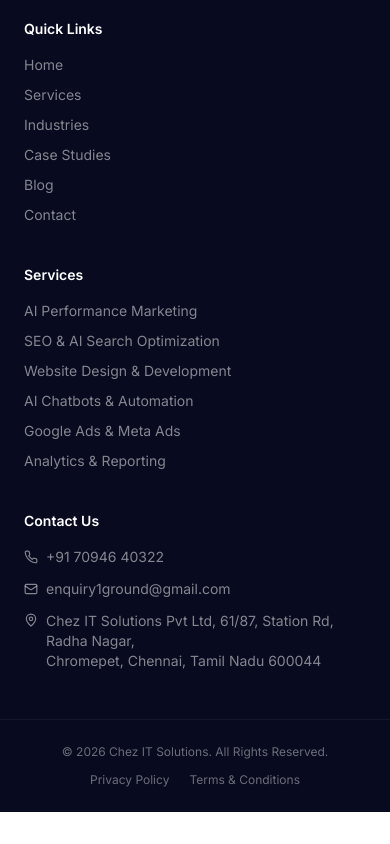
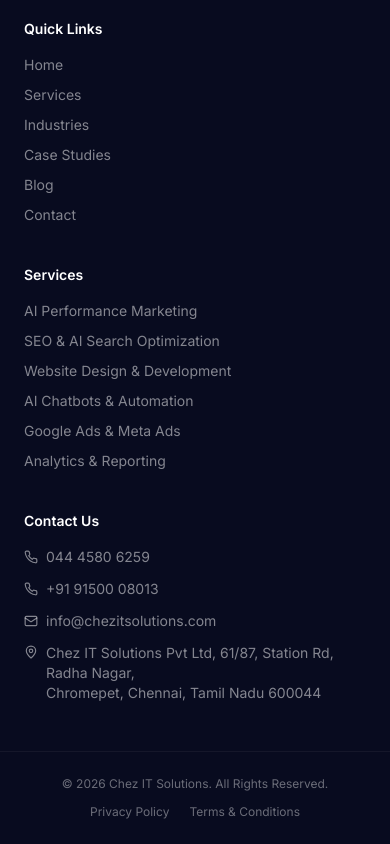
Before and after one commit to R-Asha19/chez-it-solutions-landpage, a React (Vite) app in the folder client/: page / in a window 390 px wide. Shown: the part 6288-7132 px from the top of the page. Before the commit the page ends 7100 px from the top, so only its background shows below. Built offline with nearby package versions, Linux system fonts and the light colour scheme; no server answers.

Commit message:
Add second phone number to footer

```diff
--- a/client/src/components/Footer.jsx
+++ b/client/src/components/Footer.jsx
@@ -24,18 +24,20 @@
 // clean placeholder root links so the "Connect" buttons don't break.
 // Swap each `href` for the real profile URL as soon as you have it.
 const socialLinks = [
-  { Icon: Facebook, href: "https://www.facebook.com", label: "Facebook" },
-  { Icon: Instagram, href: "https://www.instagram.com", label: "Instagram" },
-  { Icon: Linkedin, href: "https://www.linkedin.com", label: "LinkedIn" },
-  { Icon: Youtube, href: "https://www.youtube.com", label: "YouTube" },
+  { Icon: Facebook, href: "https://www.facebook.com/people/Chez-it-Solutions-PVT-Ltd/61574821846087/", label: "Facebook" },
+  { Icon: Instagram, href: "https://www.instagram.com/chezitsolutionspvtltd/", label: "Instagram" },
+  { Icon: Linkedin, href: "https://in.linkedin.com/company/chez-it-solutions-pvt-ltd", label: "LinkedIn" },
+  { Icon: Youtube, href: "https://www.youtube.com/@chezITSolutions", label: "YouTube" },
 ];
 
 // Real contact details (shared with the 1Ground property — same registered
 // office). tel: opens the dialer, mailto: opens the visitor's mail app, and
 // the maps link opens the exact pinned location in a new tab.
-const PHONE_DISPLAY = "+91 70946 40322";
-const PHONE_HREF = "tel:+917094640322";
-const EMAIL = "enquiry1ground@gmail.com";
+const PHONES = [
+  { display: "044 4580 6259", href: "tel:04445806259" },
+  { display: "+91 91500 08013", href: "tel:+919150008013" },
+];
+const EMAIL = "info@chezitsolutions.com";
 const MAPS_HREF =
   "https://www.google.com/maps/place/Chez+IT+Solutions+Pvt+Ltd/@12.950289,80.1427074,851m/data=!3m1!1e3!4m6!3m5!1s0x3a525fe6b14617b7:0x85c21eb34295f5cf!8m2!3d12.9506236!4d80.1447244!16s%2Fg%2F11x6plywmd?entry=ttu&g_ep=EgoyMDI2MDYxNi4wIKXMDSoASAFQAw%3D%3D";
 const ADDRESS_LINES = ["Chez IT Solutions Pvt Ltd, 61/87, Station Rd, Radha Nagar,", "Chromepet, Chennai, Tamil Nadu 600044"];
@@ -100,12 +102,14 @@
       <div>
         <h4 className="text-sm font-semibold text-white">Contact Us</h4>
         <ul className="mt-4 space-y-3 text-sm text-white/50">
-          <li className="flex items-center gap-2">
-            <Phone size={14} className="flex-none" />
-            <a href={PHONE_HREF} className="transition hover:text-white">
-              {PHONE_DISPLAY}
-            </a>
-          </li>
+          {PHONES.map((p) => (
+  <li key={p.href} className="flex items-center gap-2">
+    <Phone size={14} className="flex-none" />
+    <a href={p.href} className="transition hover:text-white">
+      {p.display}
+    </a>
+  </li>
+))}
           <li className="flex items-center gap-2">
             <Mail size={14} className="flex-none" />
             <a href={`mailto:${EMAIL}`} className="transition hover:text-white">
```
